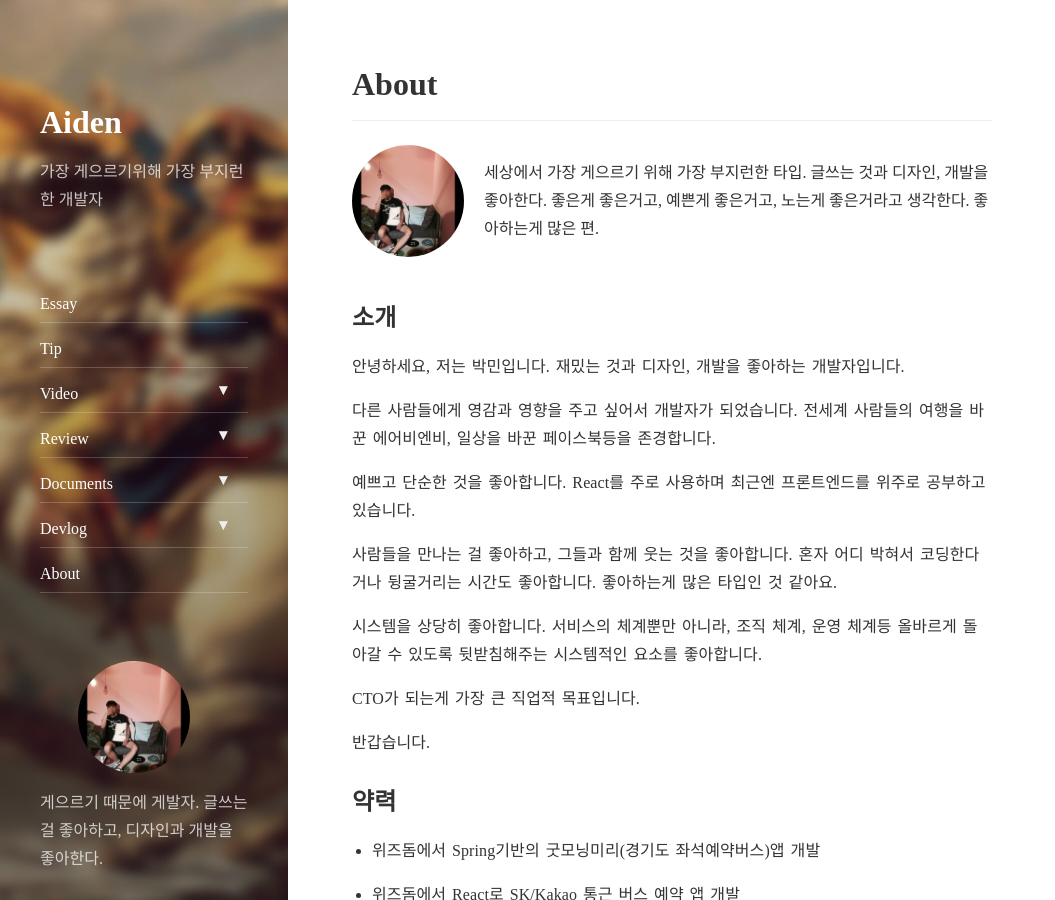
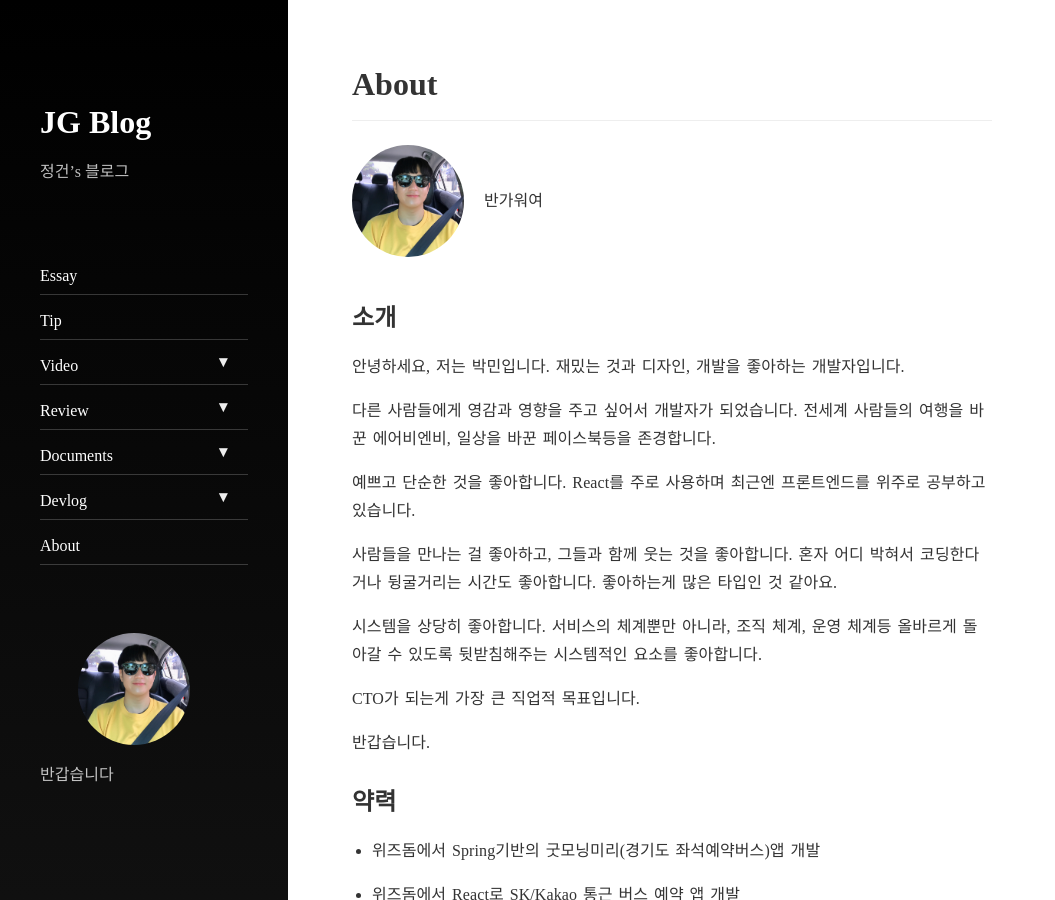
Before and after one commit to ini080/ini080.github.io, a Jekyll site: the page built from about.md, in a window 1280 px wide and 900 px high. Shown: the whole window, without its empty margins (0-1055 px from the left). Built offline with Jekyll 4.4.1, drawn with Linux system fonts in a browser that asks for light colours; nearby versions of some CDN libraries; some of the changed text lies outside the part shown.

Commit message:
Update config

```diff
--- a/_config.yml
+++ b/_config.yml
@@ -2,7 +2,7 @@
 #  User configuration
 # -----------------------------------------------------------------------------
 
-title:               Aiden
+title:               JG Blog
 
 # The unique resource location of your page.
 # Set to `https://<username>.github.io` when hosting on GitHub Pages
@@ -13,22 +13,21 @@ url:                 https://ini080.github.io
 baseurl:             ""
 
 # A very short description of your page
-tagline:             가장 게으르기위해 가장 부지런한 개발자
+tagline:             정건's 블로그
 
 # A short description of the page, used in the sidebar and as fallback for the meta description tag.
 # Markdown enabled, but don't use more than one paragraph (enforced by `>`)
 description:         >
-  게으르기 때문에 게발자.
-  글쓰는 걸 좋아하고, 디자인과 개발을 좋아한다.
+  반갑습니다
 
 # This should be the same author as first entry in `_data/authors.yml`
 author:
-  name:              aiden min
-  email:             zoqozqz@gmail.com
+  name:              JeongGeon Heo
+  email:             ini080@naver.com
 
 # Fallback image and color
 image:               /assets/img/nap.jpg
-color:               '#4f86aa'
+color:               '#000000'
 
 # The font used for headings. Expects a string that is a valid CSS font-family value.
 font_heading:        "'Lato', 'Sans-serif'"
@@ -45,13 +44,13 @@ google_fonts:        Lato
 
 # Set your Google Analytics id to receive `pageview` events.
 # To remove Google Anaylics from your page, remove the line below.
-google_analytics:
+google_analytics: UA-142489103-1
 
 # Setting a disqus shortname will enable the comment section on pages with `comments: true` in the front matter
-disqus_shortname:    isme2n
+disqus_shortname:    ini080
 
 # This text will appear in the footer of every page. Markdown enabled.
-copyright:           '&copy; 2017. by isme2n'
+copyright:           '&copy; 2019. by ini080'
 
 # Format of the permalinks
 permalink:           pretty
--- a/_data/authors.yml
+++ b/_data/authors.yml
@@ -1,23 +1,22 @@
 # The primary author of this blog.
 # Must be the same as `author` in `_config.yml`.
 # Change `qwtel` to your shortname (used in the front matter to set a page's author, e.g. `author: qwtel`).
-isme2n:
-  name:              aiden min
-  email:             zooqzqz@gmail.com
+ini080:
+  name:              JeongGeon Heo
+  email:             ini080@naver .copm
 
   # Used at the bottom of each page and at the top of the `about` layout
   # Markdown enabled, can use multiple paragraphs (enabled by `|`)
   about:             |
-    세상에서 가장 게으르기 위해 가장 부지런한 타입.
-    글쓰는 것과 디자인, 개발을 좋아한다. 좋은게 좋은거고, 예쁜게 좋은거고, 노는게 좋은거라고 생각한다. 좋아하는게 많은 편.
+    반가워여
 
   # This photo will be used in the about section
   picture:
-    src:             /assets/img/me.jpeg
+    src:             /assets/img/picture.jpg
     # srcset is optional, but can be used to provide higher res versions for retina displays
     srcset:
-      1x:            /assets/img/me.jpeg
-      2x:            /assets/img/me.jpeg
+      1x:            /assets/img/picture.jpg
+      2x:            /assets/img/picture.jpg
 
   # Social media icons in sidebar
   # Comment/uncommet to show/hide
@@ -47,7 +46,7 @@ isme2n:
     # pinterest:       <username>
     # foursquare:      <number>
     # yelp:            <string>
-    github:          isme2n
+    github:          ini080
     # stackoverflow:   <number/username>
     # npm:             <username>
     # hackernews:      <username>
@@ -58,8 +57,8 @@ isme2n:
     # delicious:       <username>
     # stumbleupon:     <username>
     # paypal:          <username>
-    email:           mailto:zooqzqz@gmail.com
-    rss:             https://isme2n.github.io/feed.xml
+    email:           mailto:ini080@naver.com
+    rss:             https://ini080.github.io/feed.xml
 
 # Another author
 mdo:
```
Also changed, not shown: assets/img/me.jpeg (deleted), assets/img/nap.jpg (deleted), assets/img/picture.jpg (added), favicon.ico.
